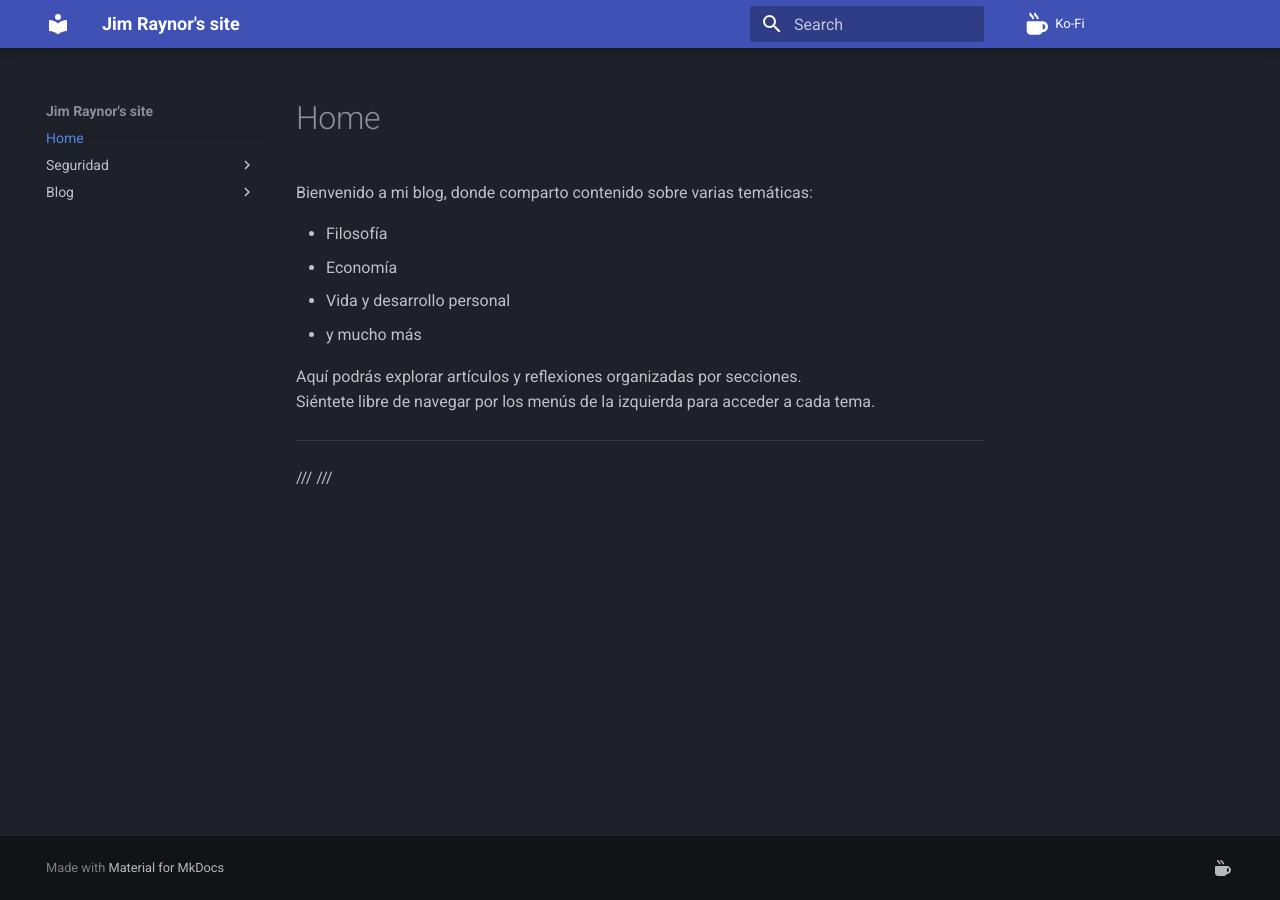
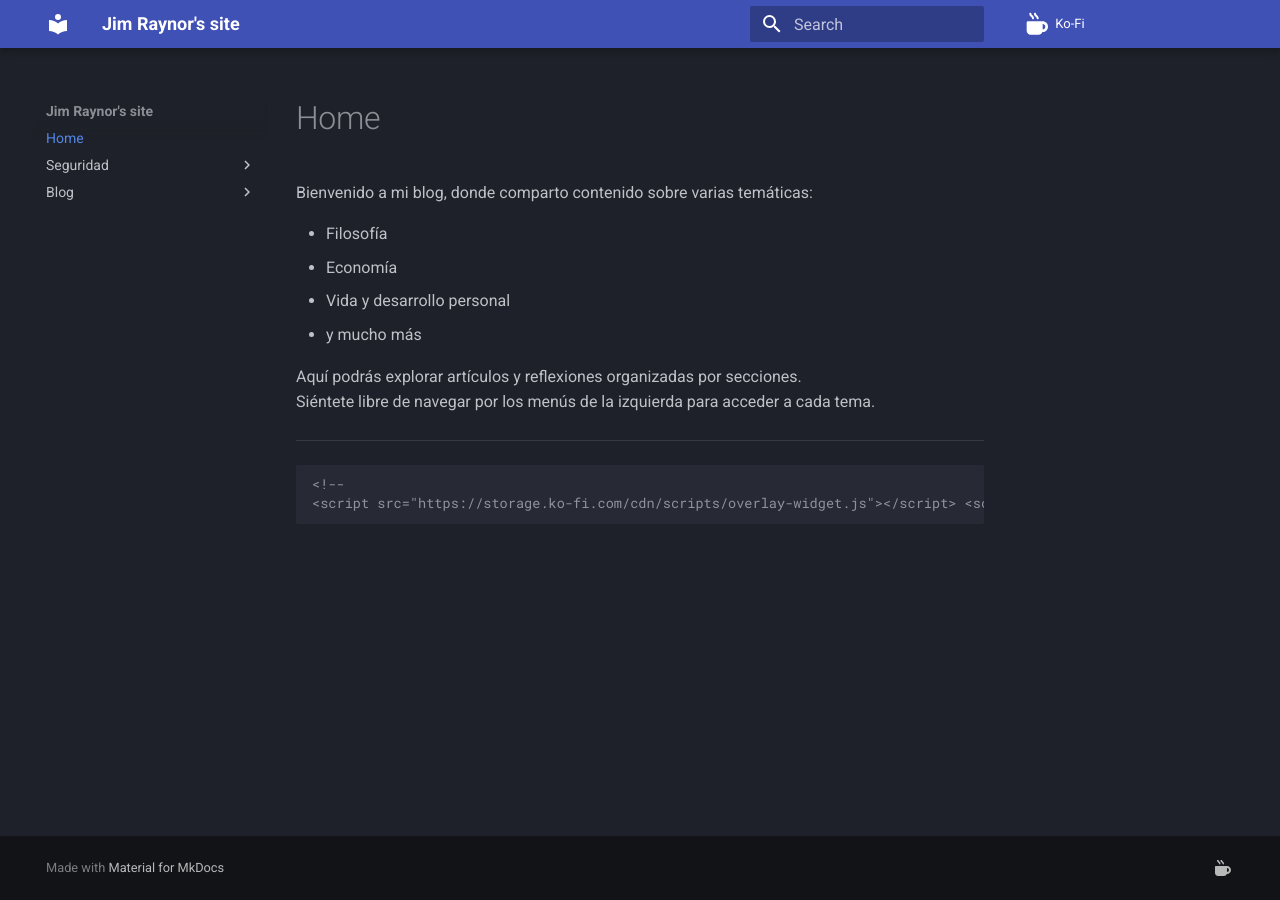
Before and after one commit to jimraynor88/blog, an MkDocs documentation site: the page built from docs/index.md, in a window 1280 px wide. Built offline with MkDocs 1.6.1 and Material for MkDocs 9.7.7, drawn with Linux system fonts in a browser that asks for light colours.

Commit message:
Update index.md

```diff
--- a/docs/index.md
+++ b/docs/index.md
@@ -10,12 +10,5 @@ Aquí podrás explorar artículos y reflexiones organizadas por secciones.
 Siéntete libre de navegar por los menús de la izquierda para acceder a cada tema.
 
 ---
-/// <script src="https://storage.ko-fi.com/cdn/scripts/overlay-widget.js"></script>
-///<script>
-///  kofiWidgetOverlay.draw('invito', {
-///    'type': 'floating-chat',
-///    'floating-chat.donateButton.text': 'Invíta al Ko-Fi',
-///    'floating-chat.donateButton.background-color': '#ffffff',
-///    'floating-chat.donateButton.text-color': '#323842'
-///  });
-///</script>
+    <!--
+    <script src="https://storage.ko-fi.com/cdn/scripts/overlay-widget.js"></script> <script> kofiWidgetOverlay.draw('invito', { 'type': 'floating-chat', 'floating-chat.donateButton.text': 'Invíta al Ko-Fi',   'floating-chat.donateButton.background-color': '#ffffff',    'floating-chat.donateButton.text-color': '#323842'   }); </script> -->
```
